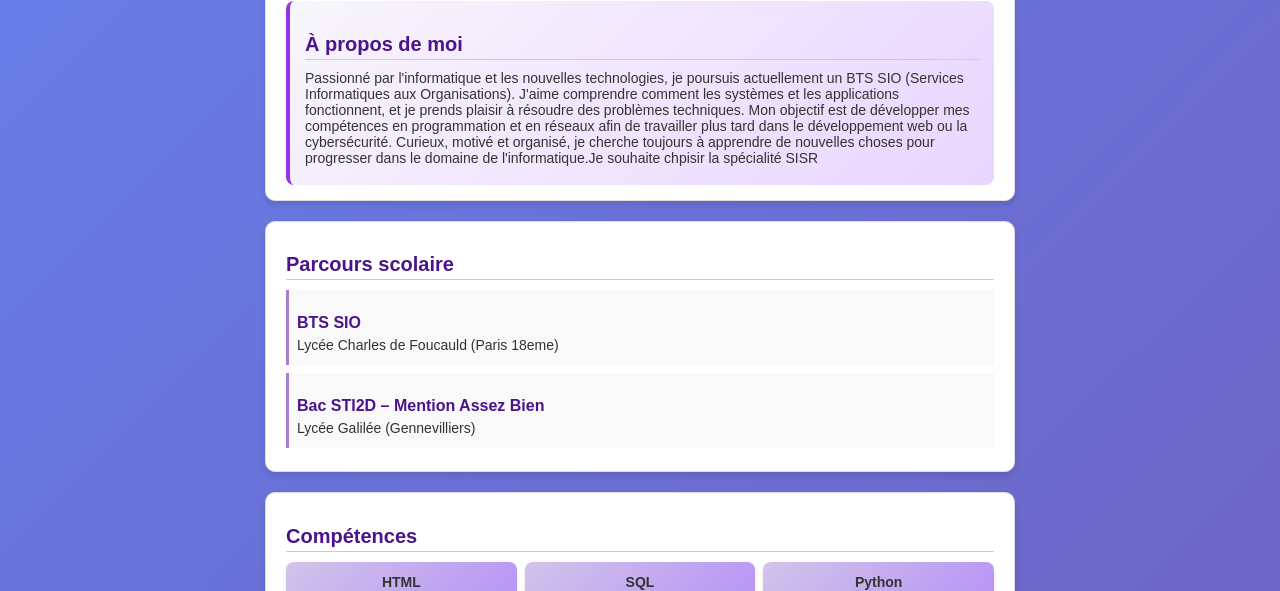
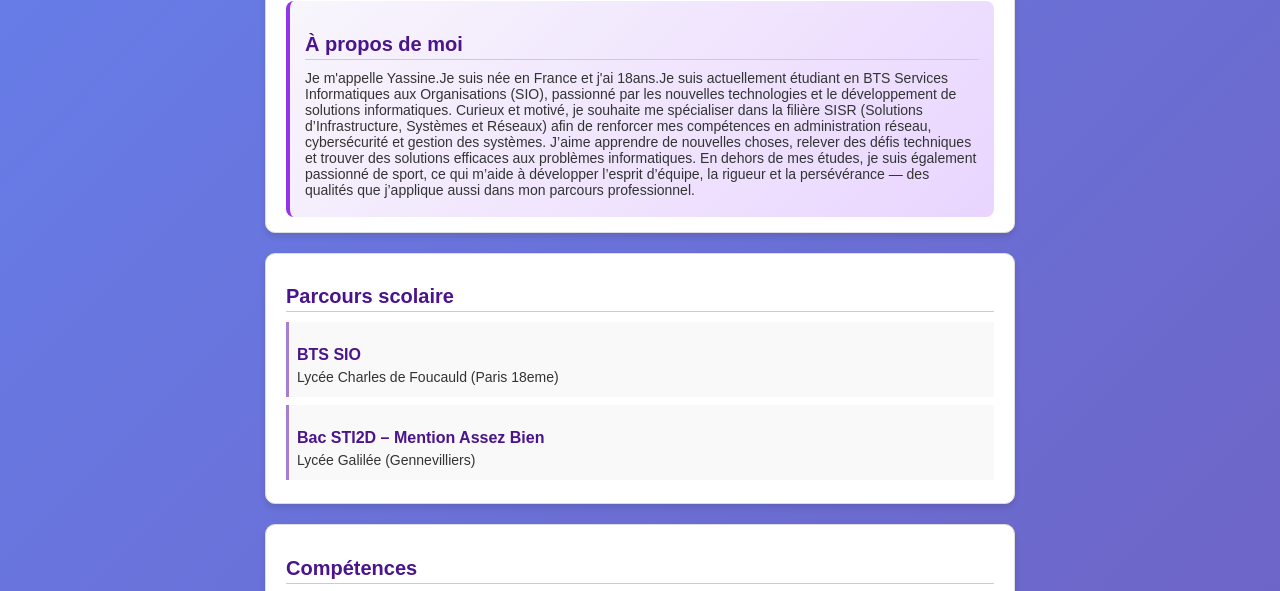
Before and after one commit to Yassine92SIO/Portfolio, a plain HTML site: page index.html in a window 1280 px wide. Shown: the part 158-749 px from the top of the page. Drawn offline with Linux system fonts and the light colour scheme.

Commit message:
Update index.html

```diff
--- a/index.html
+++ b/index.html
@@ -185,10 +185,7 @@
         <div class="a-propos">
             <h2>À propos de moi</h2>
             <p>
-                Passionné par l'informatique et les nouvelles technologies, je poursuis actuellement un BTS SIO (Services Informatiques aux Organisations).
-                J'aime comprendre comment les systèmes et les applications fonctionnent, et je prends plaisir à résoudre des problèmes techniques.
-                Mon objectif est de développer mes compétences en programmation et en réseaux afin de travailler plus tard dans le développement web ou la cybersécurité.
-                Curieux, motivé et organisé, je cherche toujours à apprendre de nouvelles choses pour progresser dans le domaine de l'informatique.Je souhaite chpisir la spécialité SISR
+              Je m'appelle Yassine.Je suis née en France et j'ai 18ans.Je suis actuellement étudiant en BTS Services Informatiques aux Organisations (SIO), passionné par les nouvelles technologies et le développement de solutions informatiques. Curieux et motivé, je souhaite me spécialiser dans la filière SISR (Solutions d’Infrastructure, Systèmes et Réseaux) afin de renforcer mes compétences en administration réseau, cybersécurité et gestion des systèmes. J’aime apprendre de nouvelles choses, relever des défis techniques et trouver des solutions efficaces aux problèmes informatiques. En dehors de mes études, je suis également passionné de sport, ce qui m’aide à développer l’esprit d’équipe, la rigueur et la persévérance — des qualités que j’applique aussi dans mon parcours professionnel.
             </p>
         </div>
     </div>
```
